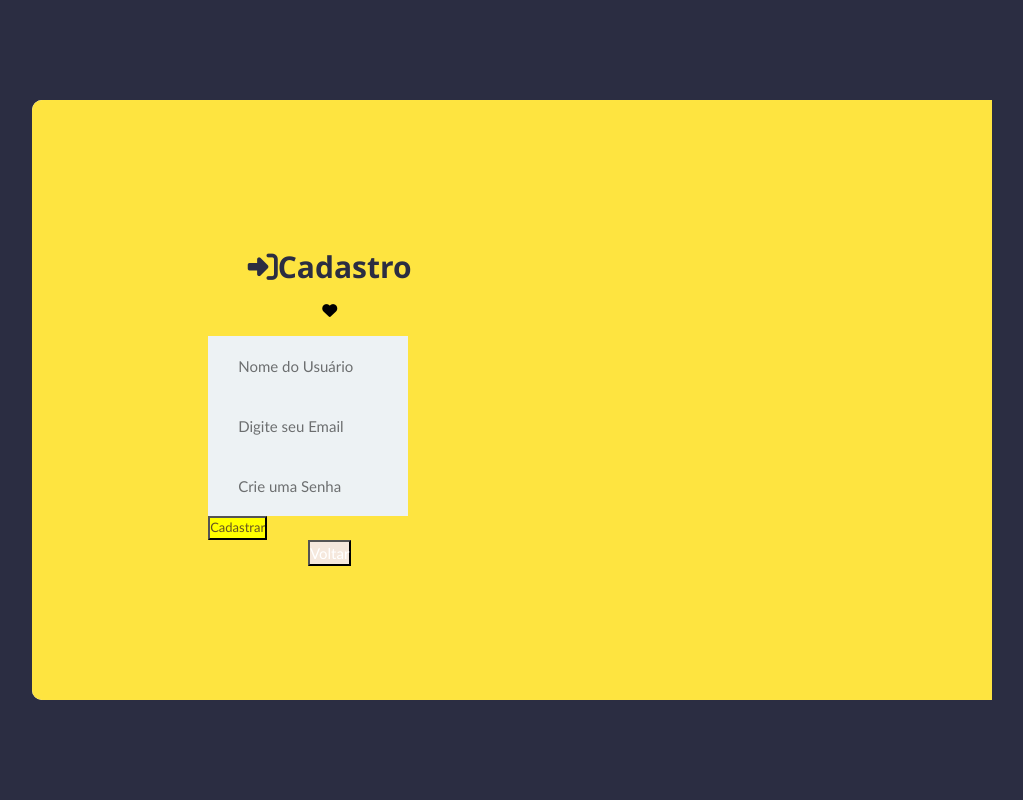
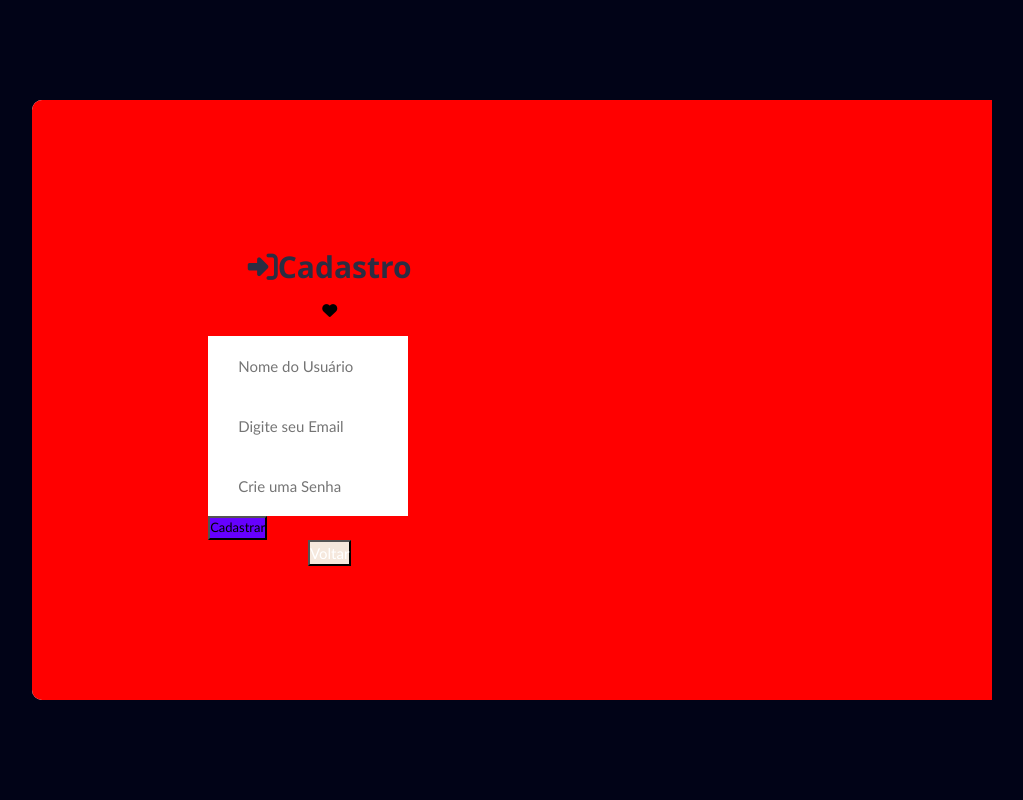
Before and after one commit to cauekssouza/Flavor_Stalker, a PHP site: page /cadastrar.php in a window 1280 px wide. Shown: the whole page, without its empty margins (128-1151 px from the left). Run offline with PHP 8.4, Linux system fonts and the light colour scheme.

Commit message:
Update cadastro.css

```diff
--- a/css/cadastro.css
+++ b/css/cadastro.css
@@ -19,7 +19,7 @@ body {
     justify-content: center;
     align-items: center;
     height: 100vh;
-    background-color: #2b2d42;
+    background-color: #010317;
 }
 
 .content {
@@ -36,11 +36,11 @@ body {
 .content::before {
     position: absolute;
     content: "";
-    background-color: #fee440;
+    background-color: #ff0000;
     width: 40%;
     height: 100%;
     border-radius: 10px 0px 0px 10px;
-    color: #2b2d42;
+    color: #1b0117;
     animation: slidein 1s forwards;
 }
 
@@ -65,7 +65,7 @@ body {
 
 /* Form Styles */
 .icon-modify {
-    color: rgba(16, 199, 52, 0.6);
+    color: rgba(201, 0, 0, 0.868);
     padding: 0 10px;
 }
 
@@ -79,7 +79,7 @@ body {
 .form input {
     height: 35px;
     border: none;
-    background-color: #edf2f4;
+    background-color: #ffffff;
 }
 
 /* Button Styles */
@@ -92,8 +92,8 @@ body {
 }
 
 .btn:hover {
-    background-color: #124076;
-    color: #87A922;
+    background-color: #0073f6;
+    color: #ac0000;
 }
 
 .btn-primary {
@@ -102,8 +102,8 @@ body {
 }
 
 .btn-primary:hover {
-    background-color: #9BCF53;
-    color:#15F5BA;
+    background-color: #ae00fe;
+    color:#fffcf9;
 }
 
 /* Input Styles */
@@ -156,6 +156,6 @@ input[type="password"]{
 button[type="submit"]{
     display: block;
     font-size: small;
-    color: #652;
-    background-color: yellow;
+    color: #000;
+    background-color: rgb(102, 0, 255);
 }
```
